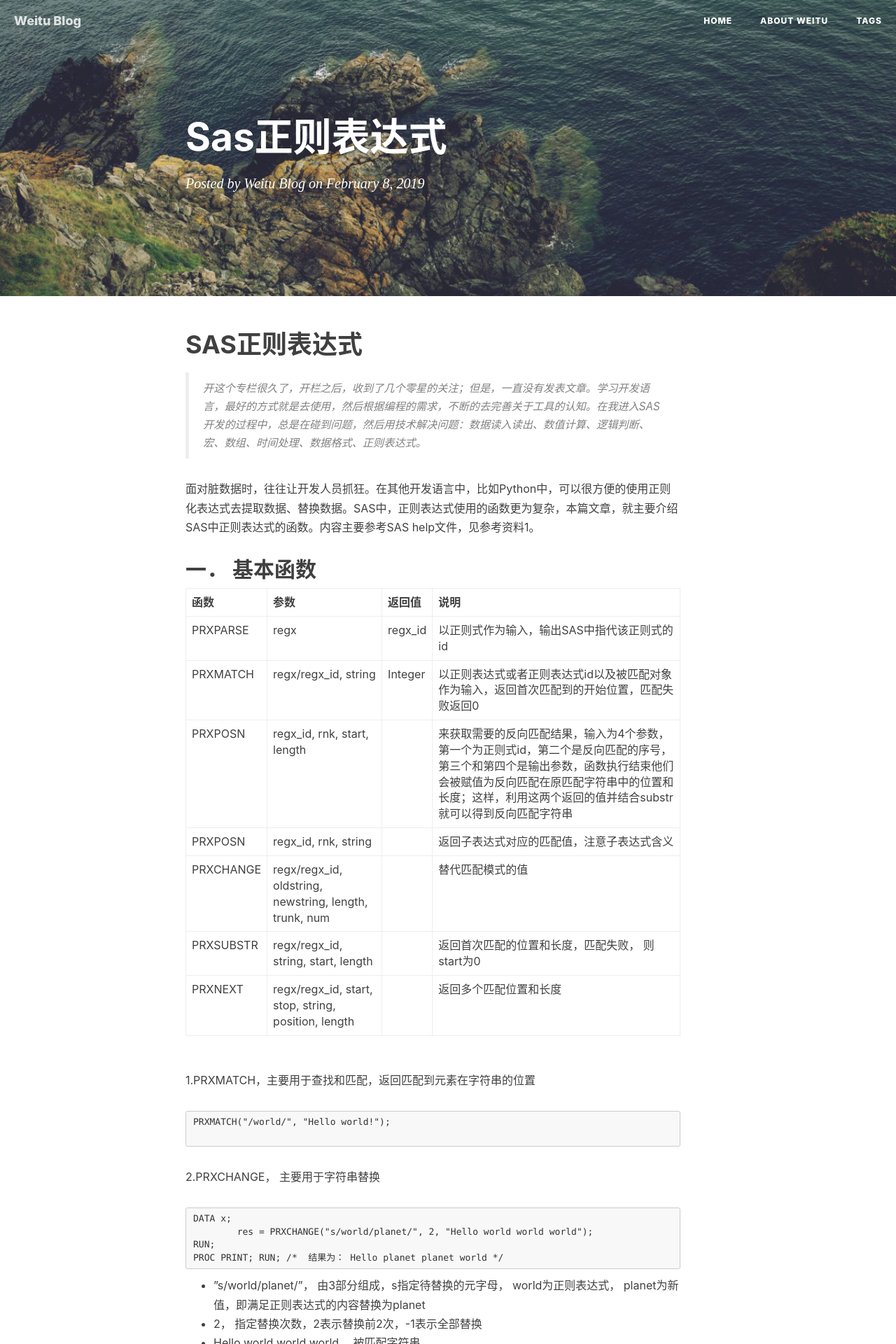
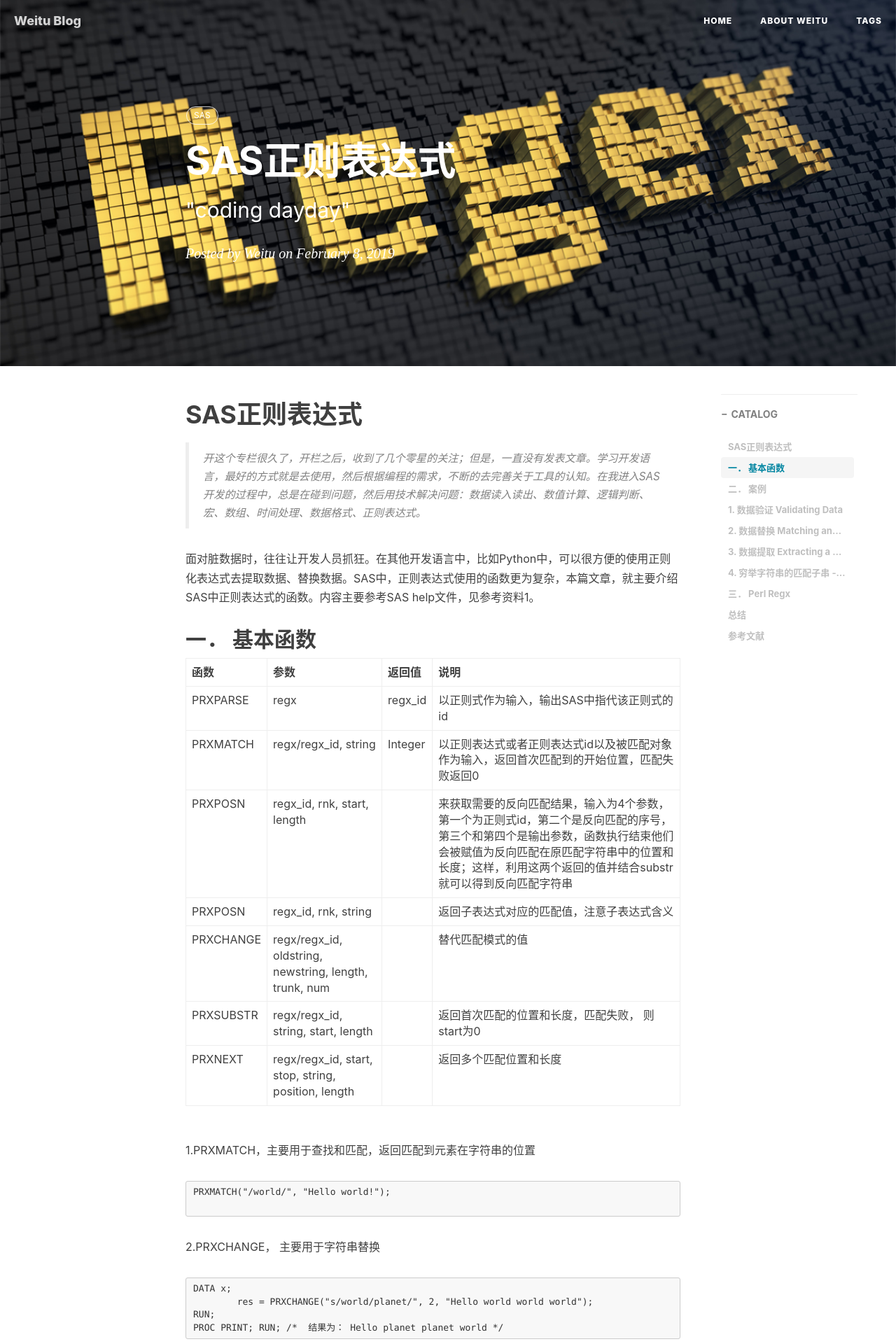
Before and after one commit to xeebudong/xeebudong.github.io, a Jekyll site: the page built from _posts/2019-02-08-SAS正则表达式.md, in a window 1280 px wide. Shown: the top 1920 px of the page at 70% size. Built offline with Jekyll 4.4.1, drawn with Linux system fonts in a browser that asks for light colours; nearby versions of some CDN libraries; our own code applies the rules of GitHub Pages for plain Markdown files; comment, search, counter and statistics services are not loaded; some of the changed text lies outside the part shown.

Commit message:
- 2020/04/14  9:50:40

```diff
--- a/_posts/2019-02-08-SAS正则表达式.md
+++ b/_posts/2019-02-08-SAS正则表达式.md
@@ -1,3 +1,17 @@
+---
+layout:     post
+title:      "SAS正则表达式"
+subtitle:   "\"coding dayday\""
+date:       2019-02-08 20:00:00
+author:     "Weitu"
+header-img: "img/for-blog/regex.jpg"
+catalog: true
+tags:
+    - SAS
+
+---
+
+
 # SAS正则表达式
 
 > 开这个专栏很久了，开栏之后，收到了几个零星的关注；但是，一直没有发表文章。学习开发语言，最好的方式就是去使用，然后根据编程的需求，不断的去完善关于工具的认知。在我进入SAS开发的过程中，总是在碰到问题，然后用技术解决问题：数据读入读出、数值计算、逻辑判断、宏、数组、时间处理、数据格式、正则表达式。
```
Also changed, not shown: _posts/2019-03-12-SAS中COMPRESS用法详解.md (+14 -0 lines), _drafts/2016-12-29-2016done.markdown (renamed from _posts/2016-12-29-2016done.markdown), img/for-blog/regex.jpg (added), img/for-blog/sas.jfif (added).
